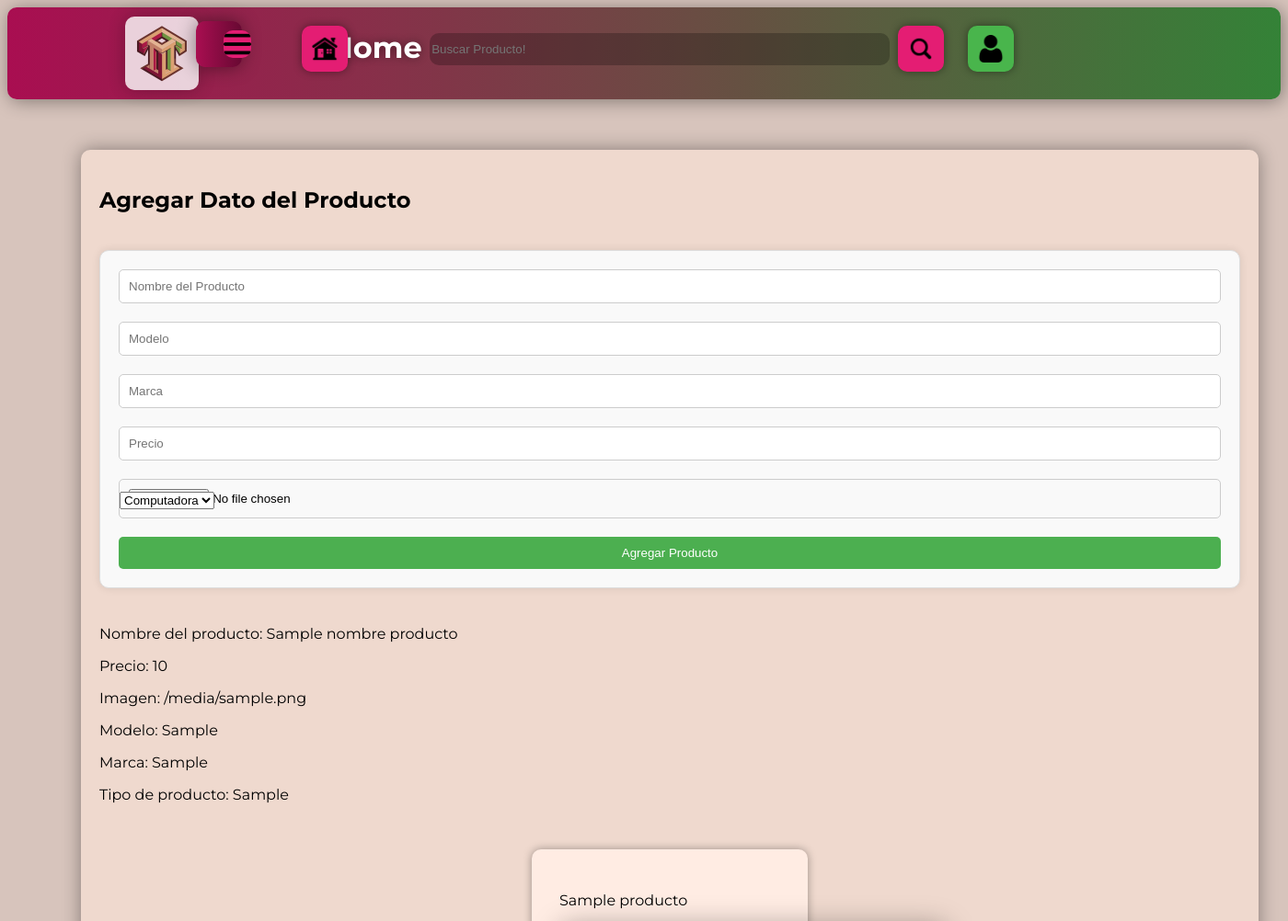
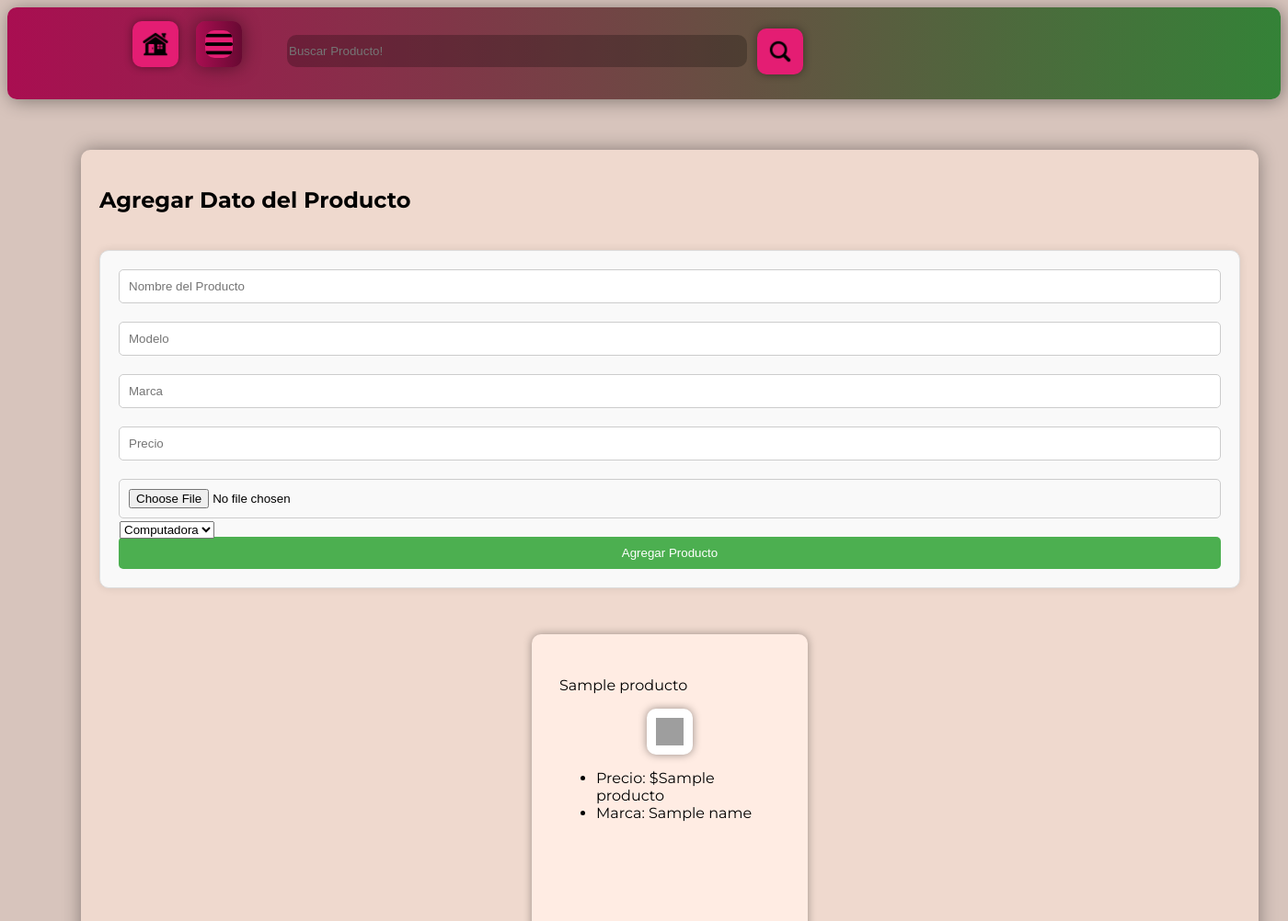
Before and after one commit to chowsuey/Isa-Taru, a Flask app: template templates/home.html in a window 1400 px wide. Shown: the top 1002 px of the page at 92% size. Run offline with Flask 3, Linux system fonts and the light colour scheme; the template is opened without the code that fills it: most values are stand-ins (such as "Sample title", 1, 10 or a date in 2020); some libraries are stand-ins or nearby versions; grey boxes are pictures that could not be loaded.

Commit message:
revisado final

```diff
--- a/app.py
+++ b/app.py
@@ -118,7 +118,7 @@
         cur.execute("SELECT * FROM Modelo WHERE nModelo =? AND id_Marca =?", (modelo, marca_id))
         modelo_id = cur.fetchone()
         if modelo_id is None:
-            cur.execute("INSERT INTO Modelo (nModelo, Descrip, id_Marca) VALUES (?,?,?)", (modelo, "", marca_id))
+            cur.execute("INSERT INTO Modelo (nModelo, Descrip, id_Marca) VALUES (?,?,?)", (modelo, "1", marca_id))
             get_db().commit()
             cur.execute("SELECT * FROM Modelo WHERE nModelo =? AND id_Marca =?", (modelo, marca_id))
             modelo_id = cur.fetchone()[0]
--- a/static/css/home.css
+++ b/static/css/home.css
@@ -74,14 +74,14 @@
 #casita,
 #buscadoricon,
 #botonbus,
-#logo {
+#logo, iconsupport, .producedit {
     border-radius: 10px;
     padding: 10px;
     box-shadow: 0px 0px 10px rgba(0, 0, 0, 0.415);
     transition: 0.1s;
     cursor: pointer;
-    width: 50px;
-    height: auto;
+    width: 50px; /* Ajusta el tamaño según sea necesario */
+    height: 50px; /* Ajusta el tamaño según sea necesario */
 }
 
 #logo-cuenta {
@@ -124,10 +124,8 @@
 #casita {
     background-color: #e41d73;
     position: relative;
-    left: 195px;
-    /*derecha e izquierda*/
-    top: -30px;
-    /*abajo y arriba*/
+    left: -109px;
+    top: 9px;
 }
 
 #casita:hover {
@@ -149,20 +147,16 @@
     box-shadow: none;
     color: white;
     position: relative;
-    left: 280px;
-    /*derecha e izquierda*/
-    top: -50px;
-    /*abajo y arriba*/
+    left: 284px;
+    top: -26px;
 }
+    #buscadoricon {
+        background-color: #e41d73;
+        position: relative;
+        left: 570px;
+        top: -68px;
+    }
 
-#buscadoricon {
-    background-color: #e41d73;
-    position: relative;
-    left: 285px;
-    /*derecha e izquierda*/
-    top: -30px;
-    /*abajo y arriba*/
-}
 
 #buscadoricon:hover {
     transform: scale(1.02);
@@ -212,10 +206,8 @@
     border-radius: 10px;
     transition: 0.1s;
     position: relative;
-    left: -35px;
-    /*derecha e izquierda*/
+    left: -55px;
     top: 0px;
-    /*abajo y arriba*/
 }
 
 #divop:hover #menuos {
@@ -265,6 +257,11 @@
     box-shadow: 0px 0px 10px rgba(0, 0, 0, 0.348);
     padding: 30px;
     margin: 50px auto;
+}
+
+.producedit {
+    display: block; /* Hace que la imagen sea un bloque para poder centrarla */
+    margin: 0 auto; /* Centra la imagen horizontalmente */
 }
 
 #logo {
@@ -339,6 +336,12 @@
 
 select[name="tipo_producto"] {
     position: absolute;
-    top: 535px;
+    top: 567px;
     left: 130px;
 }
+
+img, #divop img, .producto1 img {
+    display: block;
+    margin-left: auto;
+    margin-right: auto;
+}
--- a/templates/home.html
+++ b/templates/home.html
@@ -46,25 +46,11 @@
                     <option value="computadora">Computadora</option>
                     <option value="celular">Celular</option>
                 </select>
-                <a href="home.html">
                     <button type="submit">Agregar Producto</button>
-
-
-                </a>
 
             </form>
 
-            <div id="image-container">
-                <!-- images will be loaded here -->
-            </div>
 
-            <!-- Display the variables -->
-            <p>Nombre del producto: {{ nombre_producto }}</p>
-            <p>Precio: {{ precio_producto }}</p>
-            <p>Imagen: {{ imagen_producto }}</p>
-            <p>Modelo: {{ modelo_producto }}</p>
-            <p>Marca: {{ marca_producto }}</p>
-            <p>Tipo de producto: {{ tipo_producto }}</p>
 
             {% for producto in productos %}
             <div class="producto1">
```
Also changed, not shown: ProyectoCS50.db, static/uploads/as.jfif (deleted).
